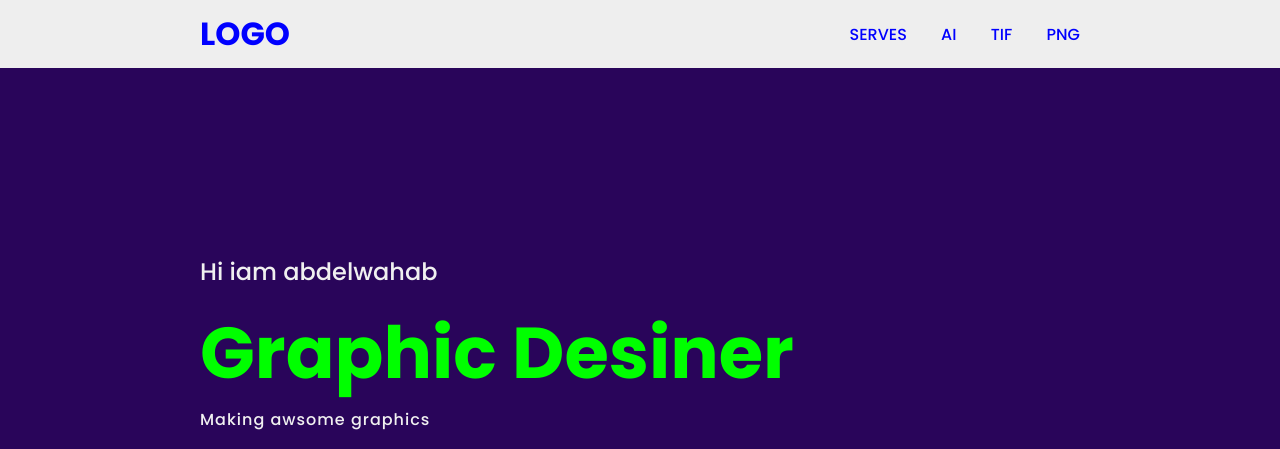
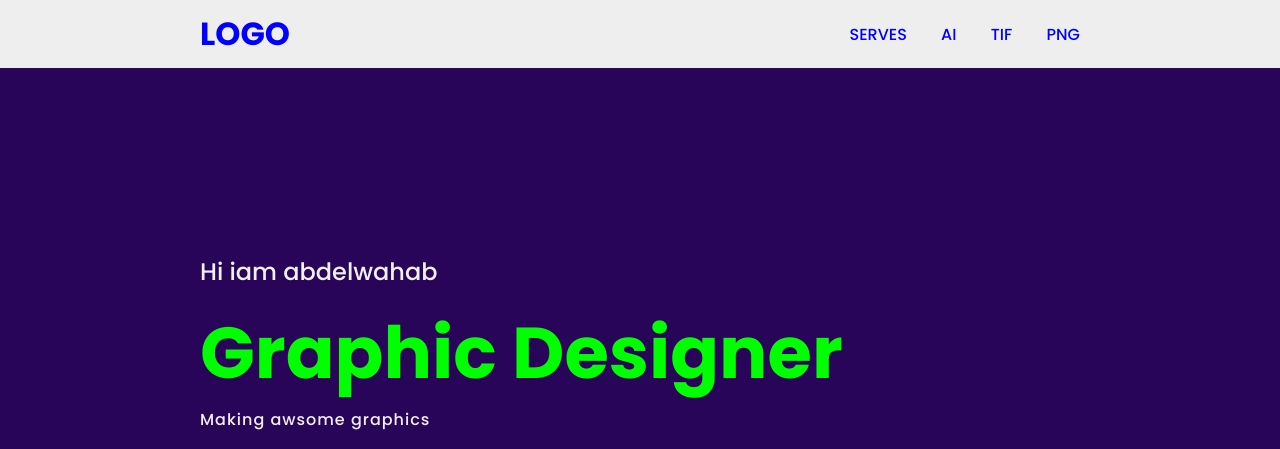
Before and after one commit to abdo-lasheen/site, a plain HTML site: page index.html in a window 1280 px wide. Shown: the top 449 px of the page. Drawn offline with Linux system fonts and the light colour scheme.

Commit message:
Update index.html

```diff
--- a/index.html
+++ b/index.html
@@ -25,7 +25,7 @@
     <!--------------------------------------------------------->
     <section class="main">
         <div>
-            <h2>Hi iam abdelwahab<br><span>Graphic Desiner</span></h2>
+            <h2>Hi iam abdelwahab<br><span>Graphic Designer</span></h2>
             <h3>Making awsome graphics</h3>
             <a href="#" class="btn">Go to my work</a>
             <div class="socail-icons">
```
